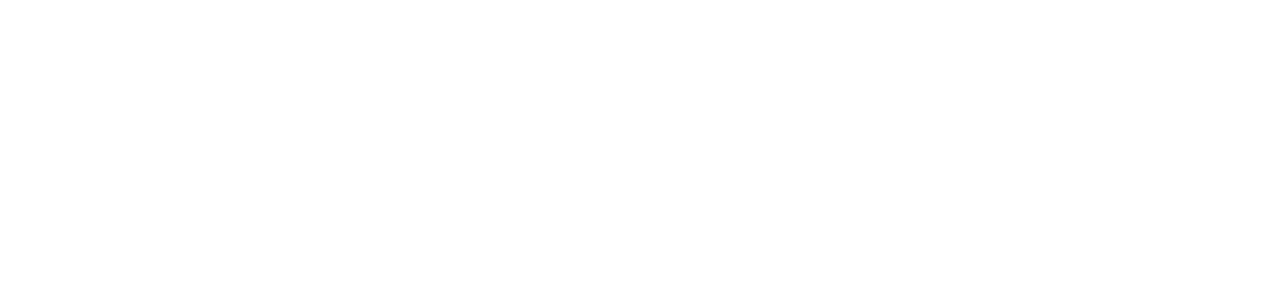
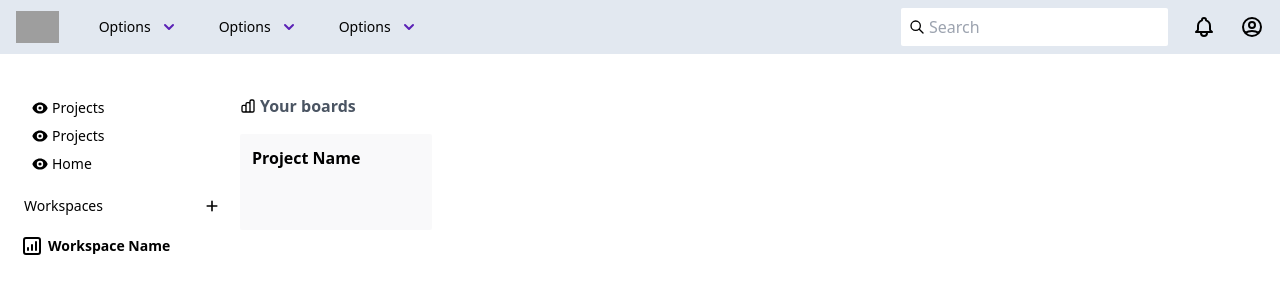
Before and after one commit to KarimHesham/Arab-WebBuilder, a React (Create React App) app: page /workspace in a window 1280 px wide. Before the commit this address had no page. Shown: the top 300 px of the page. Built offline with nearby package versions, Linux system fonts and the light colour scheme; grey boxes are pictures that could not be loaded.

Commit message:
added workspace feature layout

```diff
--- a/src/App.js
+++ b/src/App.js
@@ -2,6 +2,7 @@ import { Editor } from "./features/editor/index";
 import { BrowserRouter as Router, Routes, Route } from "react-router-dom";
 import "./index.css";
 import { Workspaces } from "./features/workspaces";
+import { Workspace } from "./features/workspace";
 
 function App() {
   return (
@@ -10,6 +11,7 @@ function App() {
         <Route path="/" />
         <Route path="/demo" element={<Editor />} />
         <Route path="/workspaces" element={<Workspaces />} />
+        <Route path="/workspace" element={<Workspace />} />
       </Routes>
     </Router>
   );
--- a/src/components/index.js
+++ b/src/components/index.js
@@ -0,0 +1,4 @@
+import Board from "./Board";
+import Sidebar from "./Sidebar";
+
+export { Board, Sidebar };
--- /dev/null
+++ b/src/features/workspace/components/workspace.js
@@ -0,0 +1,26 @@
+import { ChartBarIcon } from "@heroicons/react/outline";
+import React from "react";
+import { Board } from "../../../components";
+import Sidebar from "../../../components/Sidebar";
+import Navbar from "../../workspaces/components/Navbar";
+
+const Workspace = () => {
+  return (
+    <div>
+      <Navbar />
+      <div className="flex">
+        <Sidebar />
+
+        <div className="mt-10 space-y-4">
+          <div className="flex space-x-1 items-center justify-start">
+            <ChartBarIcon className="h-4" />
+            <h2 className="font-bold text-gray-600">Your boards</h2>
+          </div>
+          <Board />
+        </div>
+      </div>
+    </div>
+  );
+};
+
+export default Workspace;
--- /dev/null
+++ b/src/features/workspace/index.js
@@ -0,0 +1,3 @@
+import Workspace from "./components/workspace";
+
+export { Workspace };
```
